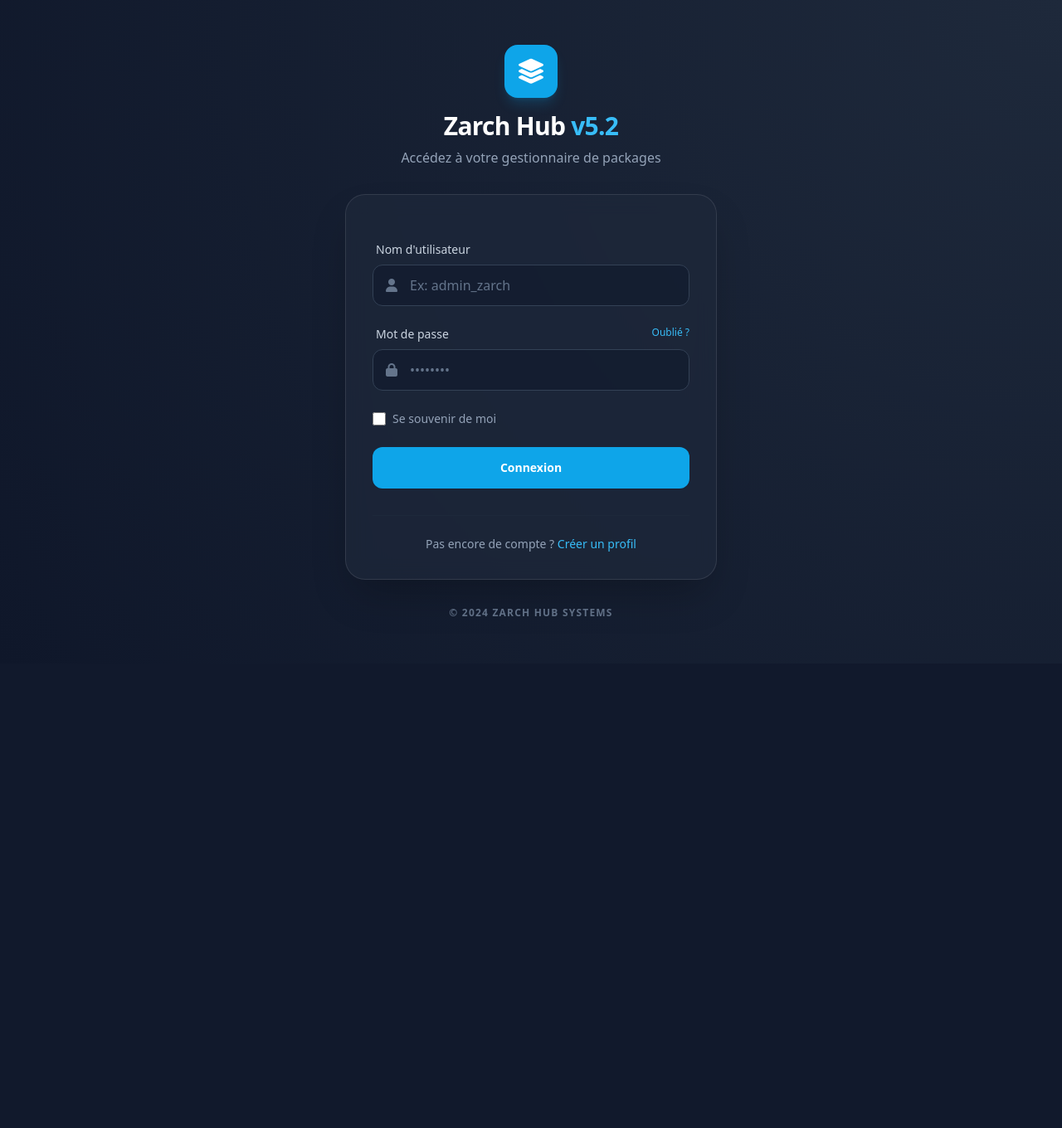
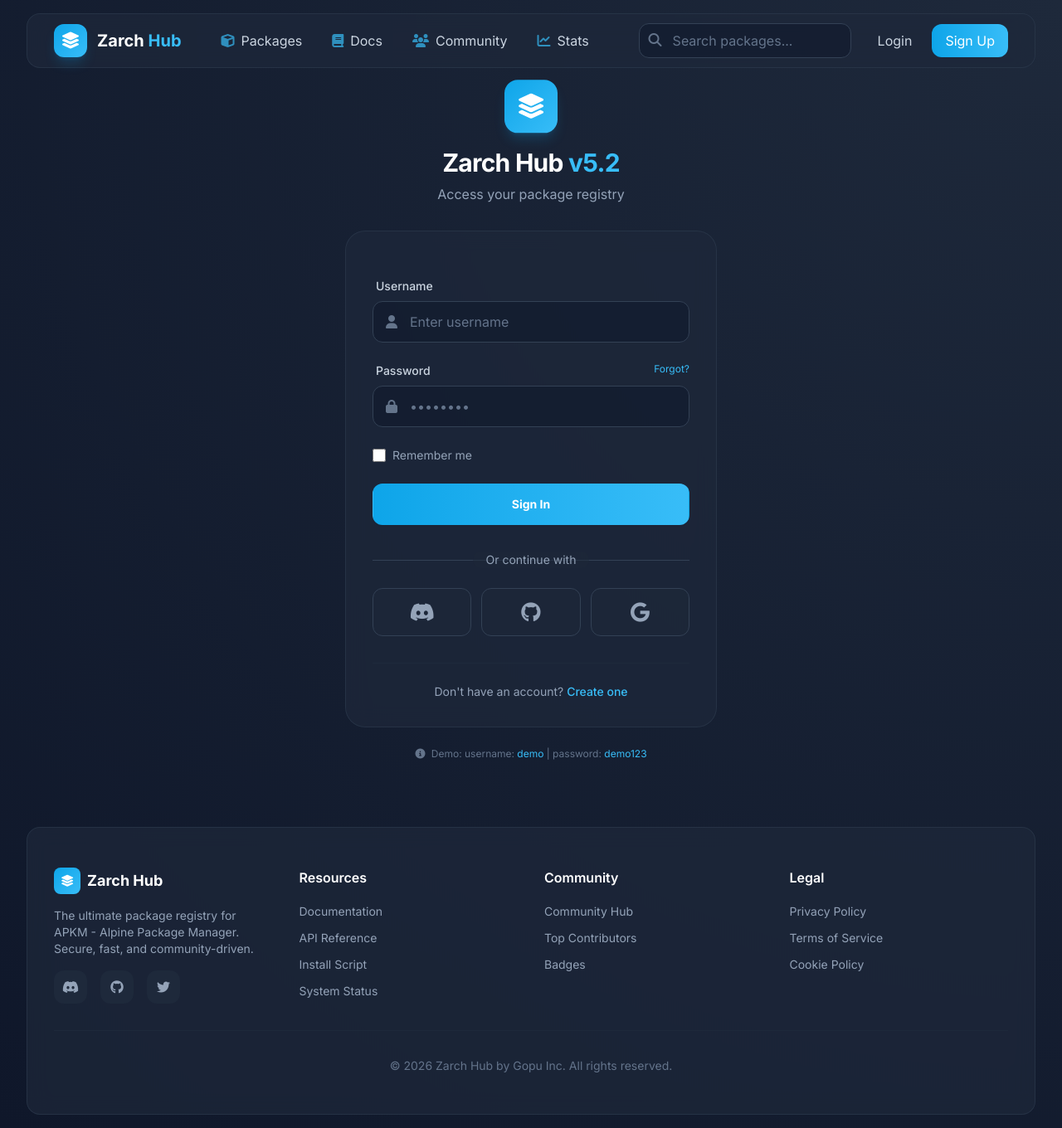
Before and after one commit to gopu-inc/gsql-badge, a Flask app: page /login in a window 1280 px wide. Shown: the whole page at 83% size. Before the commit the page ends 743 px from the top, so only its background shows below. Run offline with Flask 3, Linux system fonts and the light colour scheme; parts of the project's set-up code (start-up, migrations or seed data) failed here and were passed over; some libraries are stand-ins or nearby versions.

Commit message:
Update login.html

```diff
--- a/templates/login.html
+++ b/templates/login.html
@@ -1,72 +1,42 @@
-<!DOCTYPE html>
-<html lang="fr">
-<head>
-    <meta charset="UTF-8">
-    <meta name="viewport" content="width=device-width, initial-scale=1.0">
-    <title>Zarch Hub - Connexion</title>
-    <script src="https://cdn.tailwindcss.com"></script>
-    <link href="https://cdnjs.cloudflare.com/ajax/libs/font-awesome/6.0.0/css/all.min.css" rel="stylesheet">
-    <style>
-        body {
-            background-color: #0f172a;
-            background-image: radial-gradient(circle at top right, #1e293b, #0f172a);
-            min-height: 100vh;
-        }
-        .glass-card {
-            background: rgba(30, 41, 59, 0.7);
-            backdrop-filter: blur(12px);
-            border: 1px solid rgba(255, 255, 255, 0.1);
-        }
-        .input-group:focus-within label {
-            color: #38bdf8;
-        }
-        .glow-button {
-            transition: all 0.3s ease;
-            box-shadow: 0 0 0 rgba(56, 189, 248, 0);
-        }
-        .glow-button:hover {
-            box-shadow: 0 0 20px rgba(56, 189, 248, 0.4);
-            transform: translateY(-1px);
-        }
-    </style>
-</head>
-<body class="flex items-center justify-center p-4">
 
+{% extends "base.html" %}
+
+{% block title %}Connexion - Zarch Hub{% endblock %}
+
+{% block content %}
+<div class="min-h-[80vh] flex items-center justify-center" data-aos="fade-up">
     <div class="w-full max-w-md">
         <!-- Logo / Header -->
         <div class="text-center mb-8">
-            <div class="inline-flex items-center justify-center w-16 h-16 bg-sky-500 rounded-2xl mb-4 shadow-lg shadow-sky-500/20">
+            <div class="inline-flex items-center justify-center w-16 h-16 bg-gradient-to-br from-sky-500 to-sky-400 rounded-2xl mb-4 shadow-lg shadow-sky-500/20 animate-float">
                 <i class="fas fa-layer-group text-white text-3xl"></i>
             </div>
             <h1 class="text-3xl font-bold text-white tracking-tight">Zarch Hub <span class="text-sky-400">v5.2</span></h1>
-            <p class="text-slate-400 mt-2">Accédez à votre gestionnaire de packages</p>
+            <p class="text-slate-400 mt-2">Access your package registry</p>
         </div>
 
-        <!-- Form Card -->
-        <div class="glass-card p-8 rounded-3xl shadow-2xl">
+        <!-- Login Card -->
+        <div class="glass-card p-8 rounded-3xl border border-slate-700/50">
             <form id="loginForm" class="space-y-6">
-                <!-- Message d'alerte (caché par défaut) -->
-                <div id="alertBox" class="hidden p-4 rounded-xl text-sm border flex items-start gap-3">
-                    <i id="alertIcon" class="fas mt-0.5"></i>
-                    <span id="alertMessage"></span>
-                </div>
+                <!-- Alert Box -->
+                <div id="alertBox" class="hidden p-4 rounded-xl border flex items-start gap-3"></div>
 
                 <div class="input-group">
-                    <label for="username" class="block text-sm font-medium text-slate-300 mb-2 ml-1 transition-colors">Nom d'utilisateur</label>
+                    <label class="block text-sm font-medium text-slate-300 mb-2 ml-1">Username</label>
                     <div class="relative">
                         <span class="absolute inset-y-0 left-0 pl-4 flex items-center text-slate-500">
                             <i class="fas fa-user"></i>
                         </span>
                         <input type="text" id="username" name="username" required
                             class="block w-full pl-11 pr-4 py-3 bg-slate-900/50 border border-slate-700 rounded-xl text-slate-100 placeholder-slate-500 focus:outline-none focus:ring-2 focus:ring-sky-500/50 focus:border-sky-500 transition-all"
-                            placeholder="Ex: admin_zarch">
+                            placeholder="Enter username">
                     </div>
                 </div>
 
                 <div class="input-group">
                     <div class="flex justify-between mb-2 ml-1">
-                        <label for="password" class="block text-sm font-medium text-slate-300 transition-colors">Mot de passe</label>
-                        <a href="#" class="text-xs text-sky-400 hover:text-sky-300">Oublié ?</a>
+                        <label class="text-sm font-medium text-slate-300">Password</label>
+                        <a href="#" class="text-xs text-sky-400 hover:text-sky-300">Forgot?</a>
                     </div>
                     <div class="relative">
                         <span class="absolute inset-y-0 left-0 pl-4 flex items-center text-slate-500">
@@ -81,34 +51,64 @@
                 <div class="flex items-center">
                     <input id="remember-me" name="remember-me" type="checkbox"
                         class="h-4 w-4 text-sky-500 focus:ring-sky-500 border-slate-700 rounded bg-slate-900">
-                    <label for="remember-me" class="ml-2 block text-sm text-slate-400">Se souvenir de moi</label>
+                    <label for="remember-me" class="ml-2 block text-sm text-slate-400">Remember me</label>
                 </div>
 
                 <button type="submit" id="submitBtn"
-                    class="glow-button w-full flex justify-center py-3.5 px-4 border border-transparent rounded-xl shadow-sm text-sm font-bold text-white bg-sky-500 hover:bg-sky-400 focus:outline-none focus:ring-2 focus:ring-offset-2 focus:ring-sky-500 disabled:opacity-50 disabled:cursor-not-allowed">
-                    <span id="btnText">Connexion</span>
+                    class="glow-button w-full flex justify-center py-3.5 px-4 border border-transparent rounded-xl shadow-sm text-sm font-bold text-white bg-gradient-to-r from-sky-500 to-sky-400 hover:from-sky-600 hover:to-sky-500 focus:outline-none focus:ring-2 focus:ring-offset-2 focus:ring-sky-500 disabled:opacity-50 disabled:cursor-not-allowed">
+                    <span id="btnText">Sign In</span>
                     <i id="loadingIcon" class="hidden fas fa-circle-notch fa-spin ml-2"></i>
                 </button>
             </form>
 
+            <!-- Social Login -->
+            <div class="mt-8">
+                <div class="relative">
+                    <div class="absolute inset-0 flex items-center">
+                        <div class="w-full border-t border-slate-700"></div>
+                    </div>
+                    <div class="relative flex justify-center text-sm">
+                        <span class="px-4 bg-slate-800/50 text-slate-400 rounded-full">Or continue with</span>
+                    </div>
+                </div>
+
+                <div class="mt-6 grid grid-cols-3 gap-3">
+                    <a href="{{ url_for('auth_discord') }}"
+                       class="flex justify-center py-3 px-4 bg-slate-800/50 border border-slate-700 rounded-xl hover:bg-sky-500/10 hover:border-sky-500/50 transition-all group">
+                        <i class="fab fa-discord text-2xl text-slate-400 group-hover:text-sky-400"></i>
+                    </a>
+                    <a href="#"
+                       class="flex justify-center py-3 px-4 bg-slate-800/50 border border-slate-700 rounded-xl hover:bg-sky-500/10 hover:border-sky-500/50 transition-all group">
+                        <i class="fab fa-github text-2xl text-slate-400 group-hover:text-sky-400"></i>
+                    </a>
+                    <a href="#"
+                       class="flex justify-center py-3 px-4 bg-slate-800/50 border border-slate-700 rounded-xl hover:bg-sky-500/10 hover:border-sky-500/50 transition-all group">
+                        <i class="fab fa-google text-2xl text-slate-400 group-hover:text-sky-400"></i>
+                    </a>
+                </div>
+            </div>
+
             <div class="mt-8 pt-6 border-t border-slate-800 text-center">
                 <p class="text-sm text-slate-400">
-                    Pas encore de compte ?
-                    <a href="/register" class="font-medium text-sky-400 hover:text-sky-300">Créer un profil</a>
+                    Don't have an account?
+                    <a href="/register" class="font-medium text-sky-400 hover:text-sky-300">Create one</a>
                 </p>
             </div>
         </div>
 
-        <p class="mt-8 text-center text-xs text-slate-500 uppercase tracking-widest font-semibold">
-            &copy; 2024 Zarch Hub Systems
+        <!-- Demo Credentials -->
+        <div class="mt-6 text-center">
+            <p class="text-xs text-slate-500">
+                <i class="fas fa-info-circle mr-1"></i>
+                Demo: username: <span class="text-sky-400">demo</span> | password: <span class="text-sky-400">demo123</span>
             </p>
+        </div>
+    </div>
 </div>
 
 <script>
 const loginForm = document.getElementById('loginForm');
 const alertBox = document.getElementById('alertBox');
-        const alertMessage = document.getElementById('alertMessage');
-        const alertIcon = document.getElementById('alertIcon');
 const submitBtn = document.getElementById('submitBtn');
 const btnText = document.getElementById('btnText');
 const loadingIcon = document.getElementById('loadingIcon');
@@ -118,21 +118,18 @@
 
     if (type === 'error') {
         alertBox.classList.add('bg-red-500/10', 'border-red-500/50', 'text-red-400');
-                alertIcon.className = 'fas fa-exclamation-circle mt-0.5';
+        alertBox.innerHTML = `<i class="fas fa-exclamation-circle mt-0.5"></i><span>${message}</span>`;
     } else {
         alertBox.classList.add('bg-green-500/10', 'border-green-500/50', 'text-green-400');
-                alertIcon.className = 'fas fa-check-circle mt-0.5';
+        alertBox.innerHTML = `<i class="fas fa-check-circle mt-0.5"></i><span>${message}</span>`;
     }
-
-            alertMessage.textContent = message;
 }
 
 loginForm.addEventListener('submit', async (e) => {
     e.preventDefault();
 
-            // État de chargement
     submitBtn.disabled = true;
-            btnText.textContent = "Authentification...";
+    btnText.textContent = "Authenticating...";
     loadingIcon.classList.remove('hidden');
     alertBox.classList.add('hidden');
 
@@ -142,34 +139,27 @@
     try {
         const response = await fetch('/v5.2/auth/login', {
             method: 'POST',
-                    headers: {
-                        'Content-Type': 'application/json'
-                    },
+            headers: { 'Content-Type': 'application/json' },
             body: JSON.stringify(data)
         });
 
         const result = await response.json();
 
         if (response.ok) {
-                    showAlert('Connexion réussie ! Redirection...', 'success');
-                    // On attend un peu pour laisser l'utilisateur voir le succès
-                    setTimeout(() => {
-                        window.location.href = '/dashboard';
-                    }, 1000);
+            showAlert('Login successful! Redirecting...', 'success');
+            setTimeout(() => window.location.href = '/dashboard', 1000);
         } else {
-                    showAlert(result.error || 'Identifiants invalides');
+            showAlert(result.error || 'Invalid credentials');
             submitBtn.disabled = false;
-                    btnText.textContent = "Connexion";
+            btnText.textContent = "Sign In";
             loadingIcon.classList.add('hidden');
         }
-
     } catch (error) {
-                showAlert('Erreur de communication avec le serveur');
+        showAlert('Connection error');
         submitBtn.disabled = false;
-                btnText.textContent = "Connexion";
+        btnText.textContent = "Sign In";
         loadingIcon.classList.add('hidden');
     }
 });
 </script>
-</body>
-</html>
+{% endblock %}
```
Lines whose indentation alone changed are shown as unchanged.
